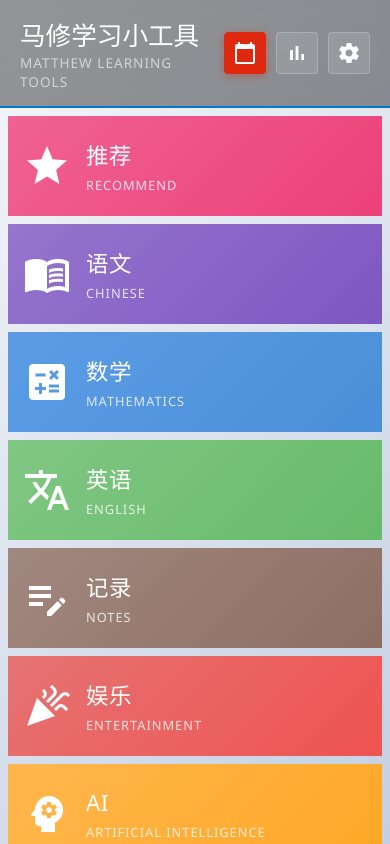
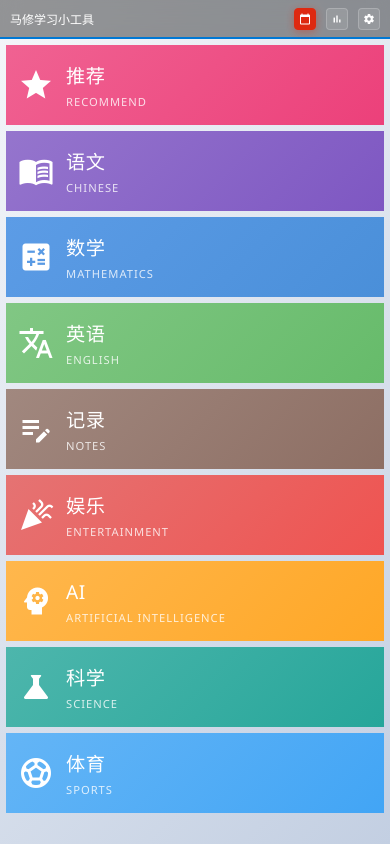
Before and after one commit to sssunsha/matthew-learning-tools, an Angular app: page / in a window 390 px wide. Built offline with nearby package versions, Linux system fonts and the light colour scheme.

Commit message:
Deploy 2026-03-05 09-44-30

```diff
--- a/package.json
+++ b/package.json
@@ -1,6 +1,6 @@
 {
   "name": "matthew-learning-tools",
-  "version": "0.0.11",
+  "version": "0.0.12",
   "main": "electron.js",
   "scripts": {
     "ng": "ng",
--- a/src/app/components/home/home.html
+++ b/src/app/components/home/home.html
@@ -3,7 +3,7 @@
     <div class="header-content">
       <div class="header-text">
         <h1 class="metro-title">马修学习小工具</h1>
-        <p class="metro-subtitle">Matthew Learning Tools</p>
+        <p class="metro-subtitle metro-subtitle-desktop">Matthew Learning Tools</p>
       </div>
       <div class="header-actions">
         <button class="icon-button schedule-button" (click)="openSchedule()" title="课程表">
--- a/src/app/components/home/home.scss
+++ b/src/app/components/home/home.scss
@@ -347,7 +347,7 @@ $metro-brown: #7e735f;
   }
 }
 
-@media (max-width: 768px) {
+@media (max-width: 1410px) {
   .metro-header {
     padding: 15px 20px;
 
@@ -361,19 +361,20 @@ $metro-brown: #7e735f;
   }
 
   .metro-grid {
-    grid-template-columns: repeat(2, 1fr);
+    display: flex;
+    flex-direction: column;
     gap: 8px;
     padding: 8px;
   }
 
-  .tile-large {
-    grid-column: span 2;
-    grid-row: span 2;
-  }
-
-  .tile-wide {
-    grid-column: span 2;
-    grid-row: span 1;
+  .tile-large,
+  .tile-wide,
+  .tile-medium,
+  .tile-small {
+    grid-column: auto;
+    grid-row: auto;
+    width: 100%;
+    min-height: 100px;
   }
 
   .metro-tile {
@@ -405,9 +406,38 @@ $metro-brown: #7e735f;
   }
 }
 
-@media (max-width: 480px) {
+// 手机显示模式 - 屏幕宽度小于750px
+@media (max-width: 750px) {
+  .metro-header {
+    padding: 7.5px 10px; // 原来15px 20px的50%
+
+    .header-content {
+      gap: 10px; // 原来20px的50%
+    }
+
+    .metro-title {
+      font-size: 0.75em; // 原来1.5em的50%
+    }
+
+    .metro-subtitle-desktop {
+      display: none; // 隐藏英文副标题
+    }
+
+    .icon-button {
+      padding: 4px; // 原来8px的50%
+
+      mat-icon {
+        font-size: 12px; // 原来24px的50%
+        width: 12px;
+        height: 12px;
+      }
+    }
+  }
+
   .metro-grid {
     grid-template-columns: 1fr;
+    gap: 6px;
+    padding: 6px;
   }
 
   .tile-large,
@@ -416,20 +446,43 @@ $metro-brown: #7e735f;
   .tile-small {
     grid-column: span 1;
     grid-row: span 1;
+    min-height: 80px;
   }
 
   .metro-tile {
-    min-height: 100px;
-
     .tile-content {
       flex-direction: row;
       justify-content: flex-start;
-      padding: 15px;
-      gap: 15px;
+      padding: 12px;
+      gap: 12px;
+    }
+
+    .tile-icon {
+      font-size: 36px;
+      width: 36px;
+      height: 36px;
+    }
+
+    .tile-icon-small {
+      font-size: 32px;
+      width: 32px;
+      height: 32px;
     }
 
     .tile-text {
       text-align: left;
+
+      h2 {
+        font-size: 1.2em;
+      }
+
+      h3 {
+        font-size: 1em;
+      }
+
+      p {
+        font-size: 0.7em;
+      }
     }
   }
 }
```
Also changed, not shown: 1 other file (tests, documents, lock files or other folders).
